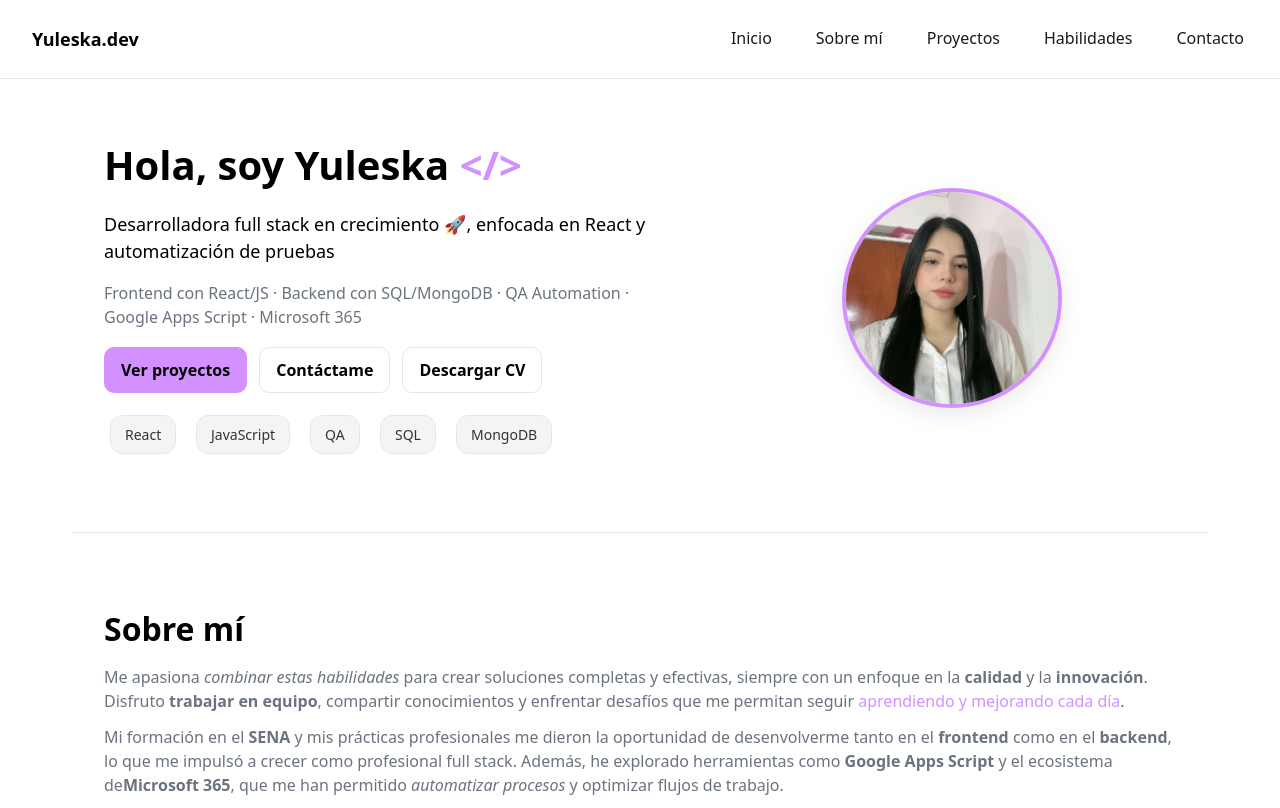
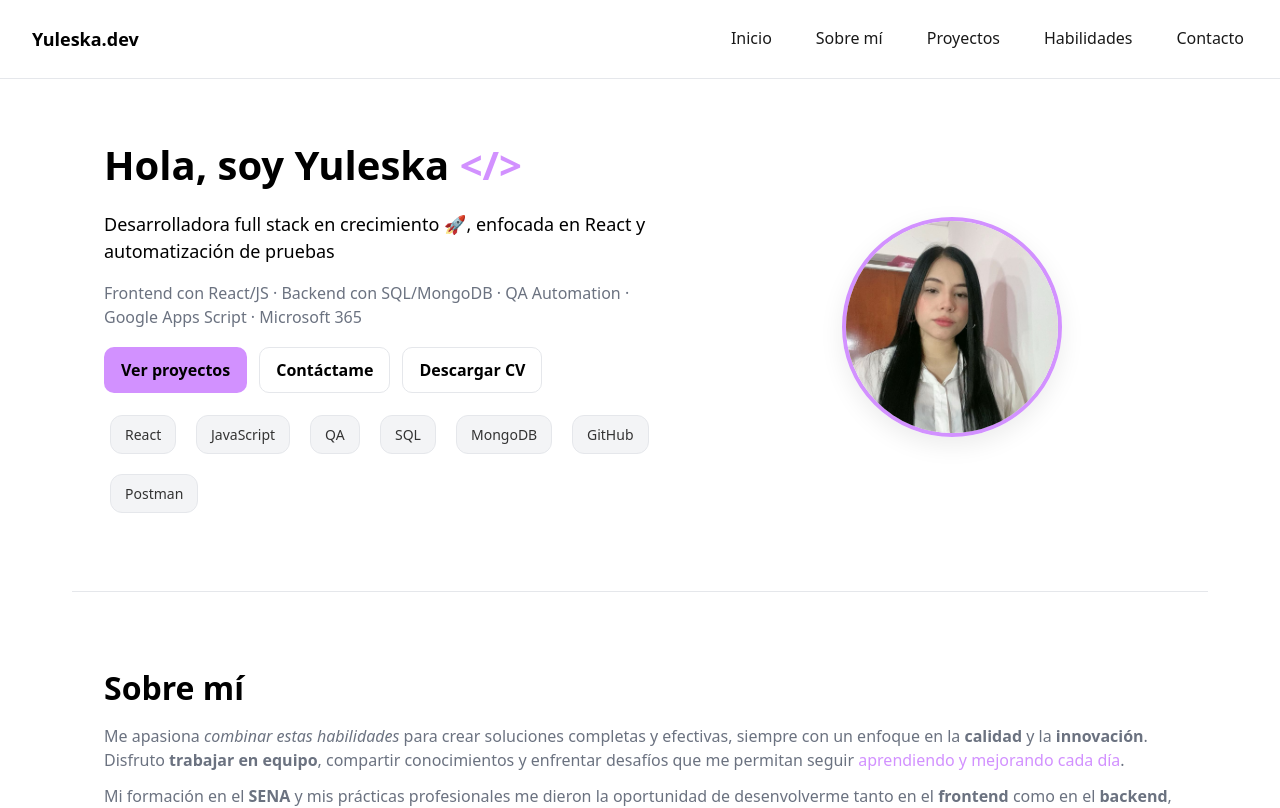
Before and after one commit to YuleskaxJS/portafolio, a React (Vite) app: page / in a window 1280 px wide. Shown: the top 808 px of the page. Built offline with nearby package versions, Linux system fonts and the light colour scheme; a web font is replaced by a local one.

Commit message:
Agrego GitHub y Postman a mis tags animados

```diff
--- a/src/sections/home.jsx
+++ b/src/sections/home.jsx
@@ -15,7 +15,8 @@ const Tag = ({ children, delay = 0 }) => {
 };
 
 export default function Home(){
-  const tags = ["React", "JavaScript", "QA", "SQL", "MongoDB"];
+  const tags = ["React", "JavaScript", "QA", "SQL", "MongoDB", "GitHub", "Postman"];
+
 
   return (
     <section id="home" className="container-wide hero">
```
